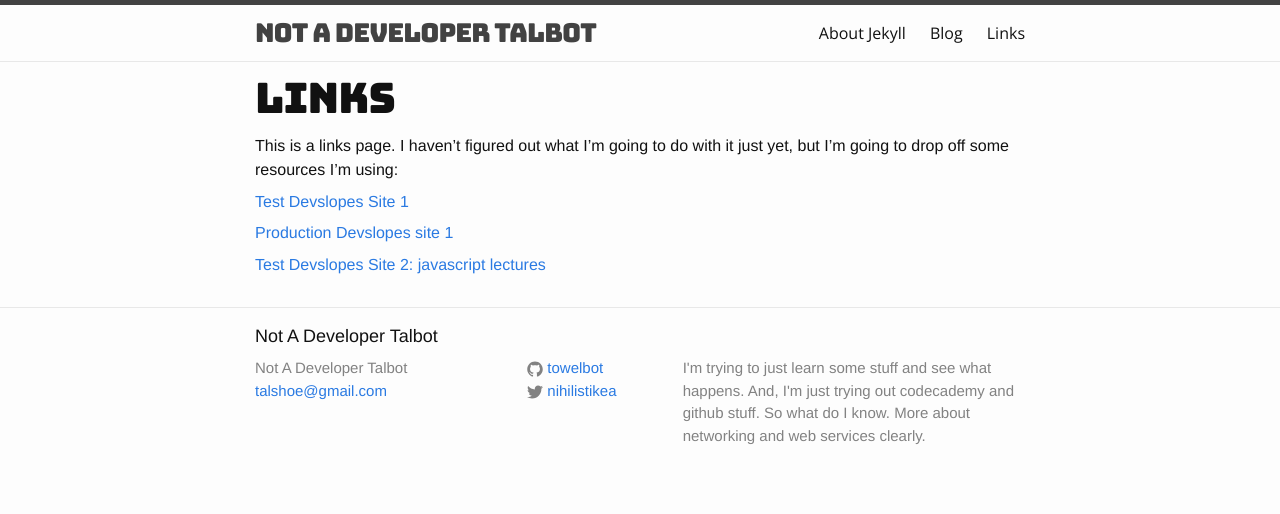
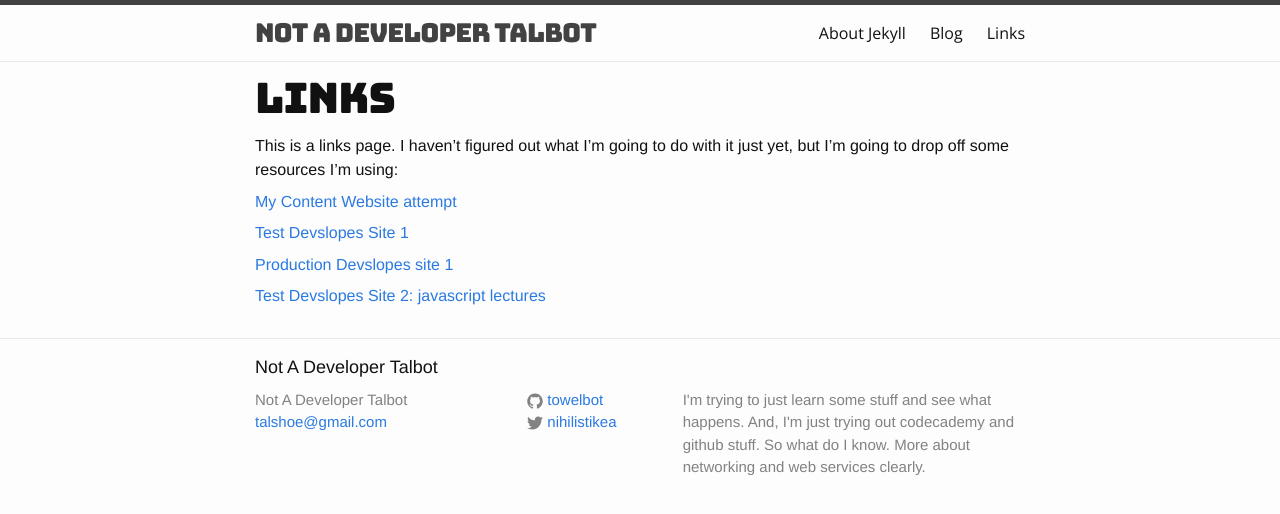
Before and after one commit to towelbot/towelbot.github.io, a Jekyll site: the page built from links.md, in a window 1280 px wide. Shown: the top 514 px of the page. Built offline with Jekyll 4.4.1, drawn with Linux system fonts in a browser that asks for light colours.

Commit message:
Updated links with /web in test.

```diff
--- a/links.md
+++ b/links.md
@@ -5,6 +5,8 @@ permalink: /links/
 ---
 
 This is a links page. I haven't figured out what I'm going to do with it just yet, but I'm going to drop off some resources I'm using:
+
+[My Content Website attempt](file:///Users/talbotshoemaker/Documents/GitHub/towelbot.github.io/Web/index.html)
 
 [Test Devslopes Site 1](https://rawgit.com/towelbot/towelbot.github.io/Test/Devslopes/index.html)
 
```
